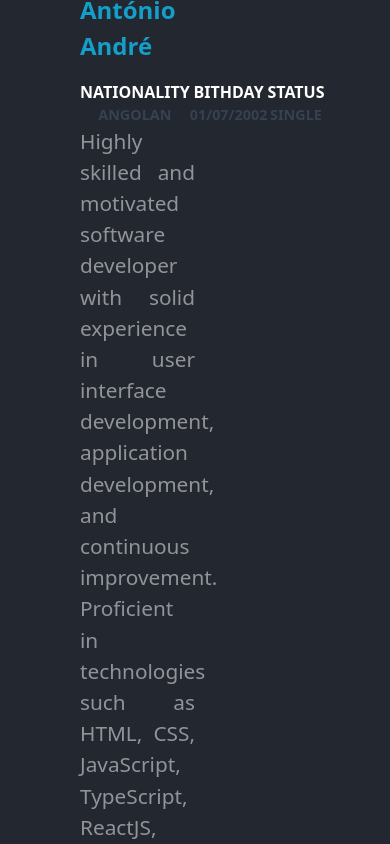
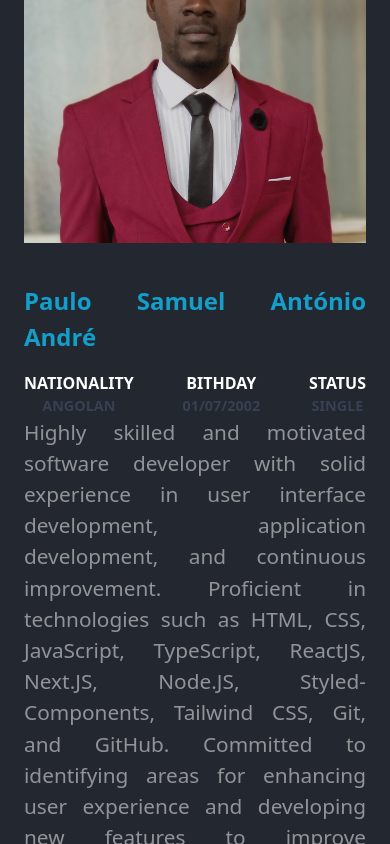
Before and after one commit to PauloAndre05/myportifolio, a React (Vite) app: page / in a window 390 px wide. Shown: the part 1156-2000 px from the top of the page. Built offline with nearby package versions, Linux system fonts and the light colour scheme.

Commit message:
Finish the first part of responsive design

```diff
--- a/src/components/About.tsx
+++ b/src/components/About.tsx
@@ -12,10 +12,16 @@ import imageTs from '../assets/images/ts.png';
 
 export function About () {
     return(
-        <main className="bg-primary flex flex-col p-20">
+        <main className="bg-primary flex flex-col p-20 max-sm:p-6">
             <h1 className="text-3xl text-right border-b-4 p-4 text-third font-bold">Profile</h1>
-            <section className="flex justify-between mt-20">
-                <article className="text-[1.3rem] w-[50%] text-justify">
+            <section className="flex justify-between mt-20 max-sm:flex-col">
+                <article className='w-[30%] max-sm:w-full opacity-80'>
+                    <div className=''>
+                        <img src={imgAbout} alt="About Image" />
+                    </div>
+                </article>
+
+                <article className="text-[1.3rem] w-[50%] text-justify max-sm:w-full max-sm:mt-10">
                     <h2 className="text-third font-bold text-[1.5rem] mb-4">Paulo Samuel António André</h2>
                     <div className='flex justify-between'>
                         <div className='flex flex-col items-center'>
@@ -94,11 +100,6 @@ export function About () {
                     </div>
                 </article>
 
-                <article className='w-[30%]'>
-                    <div className=''>
-                        <img src={imgAbout} alt="About Image" />
-                    </div>
-                </article>
             </section>
         </main>
     )
--- a/src/components/CardProject.tsx
+++ b/src/components/CardProject.tsx
@@ -7,8 +7,8 @@ interface CardProps {
 
 export function CardProject ({image, title, description, link}: CardProps) {
     return(
-        <article className='bg-four p-8 rounded-[1rem] w-80 hover:scale-110 cursor-zoom-in'>
-                    <div className=' w-full overflow-hidden rounded-sm shrink-0'>
+        <article className='bg-four p-8 rounded-[1rem] w-80 hover:scale-110 cursor-zoom-in max-sm:w-full max-sm:hover:scale-105'>
+                    <div className=' w-full overflow-hidden rounded-sm max-sm:shrink-0'>
                         <img
                             className='w-full object-cover rounded-[1rem]'
                             src={image}
--- a/src/components/Contact.tsx
+++ b/src/components/Contact.tsx
@@ -2,7 +2,7 @@ import imageContact from '../assets/images/contact.avif'
 
 export function Contact () {
     return(
-        <main className="h-svh bg-four relative p-20">
+        <main className="h-svh bg-four relative p-20 max-sm:p-6 max-sm:h-full">
             <img
                 className="absolute top-0 right-0 bottom-0 left-0 object-cover opacity-5 w-full h-full bg-no-repeat"
                 src={imageContact}
--- a/src/components/Footer.tsx
+++ b/src/components/Footer.tsx
@@ -1,6 +1,6 @@
 export function Foorter () {
     return(
-    <footer className="h-svh bg-four p-20 flex items-center">
+    <footer className="h-svh bg-four p-20 flex items-center max-sm:p-6 max-sm:h-full">
             <section className="flex flex-col flex-wrap gap-10 max-w-[100%]">
                 <div className="flex justify-between gap-10 flex-wrap">
                     <div className="flex flex-col gap-5 items-center ">
--- a/src/components/Projects.tsx
+++ b/src/components/Projects.tsx
@@ -11,7 +11,7 @@ import { CardProject } from './CardProject';
 
 export function Projects () {
     return(
-        <main className="bg-secound p-20 flex flex-col gap-4">
+        <main className="bg-secound p-20 flex flex-col gap-4 max-sm:p-6 max-sm:border">
             <section className="">
                 <h1 className="text-3xl font-bold">Projects</h1>
             </section>
```
